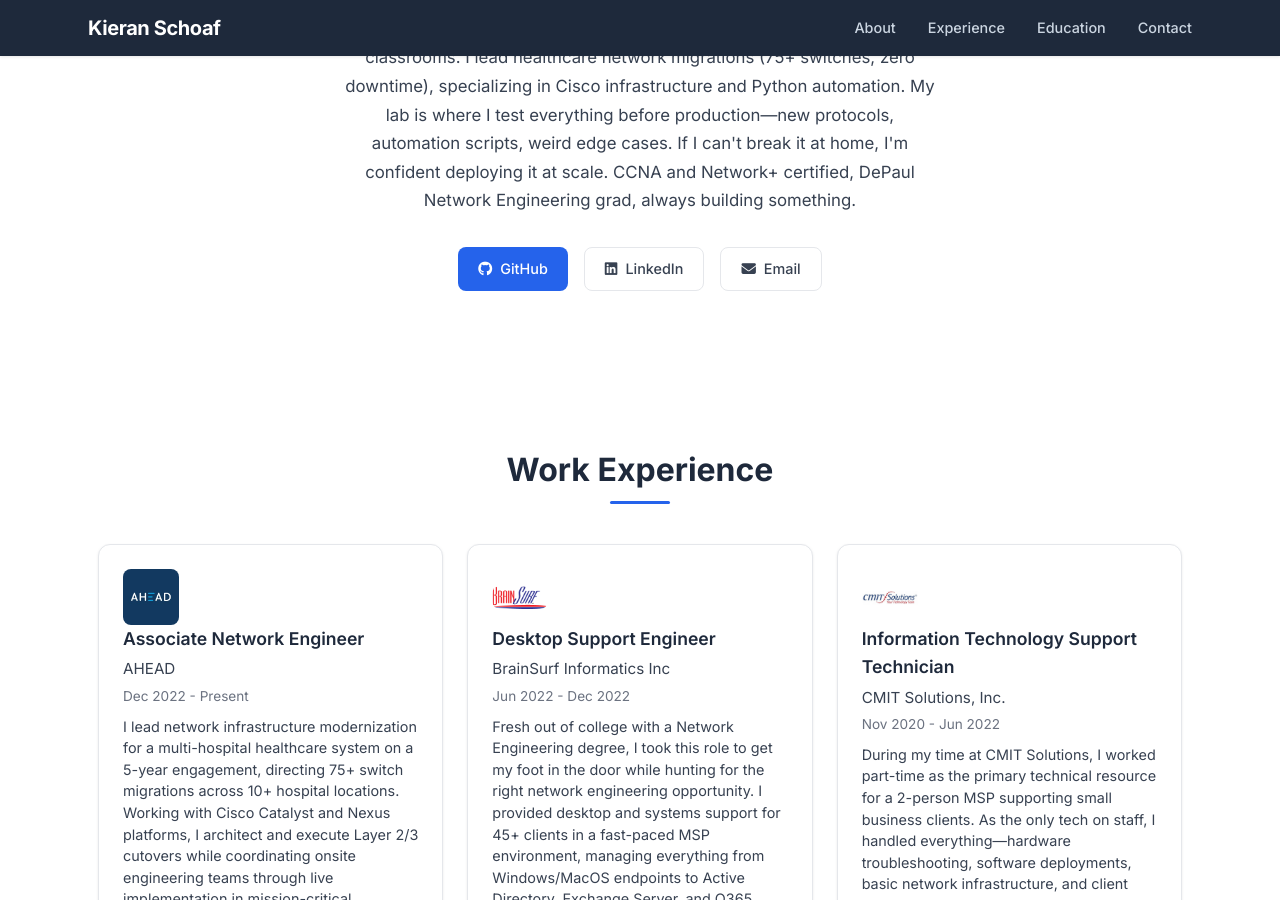
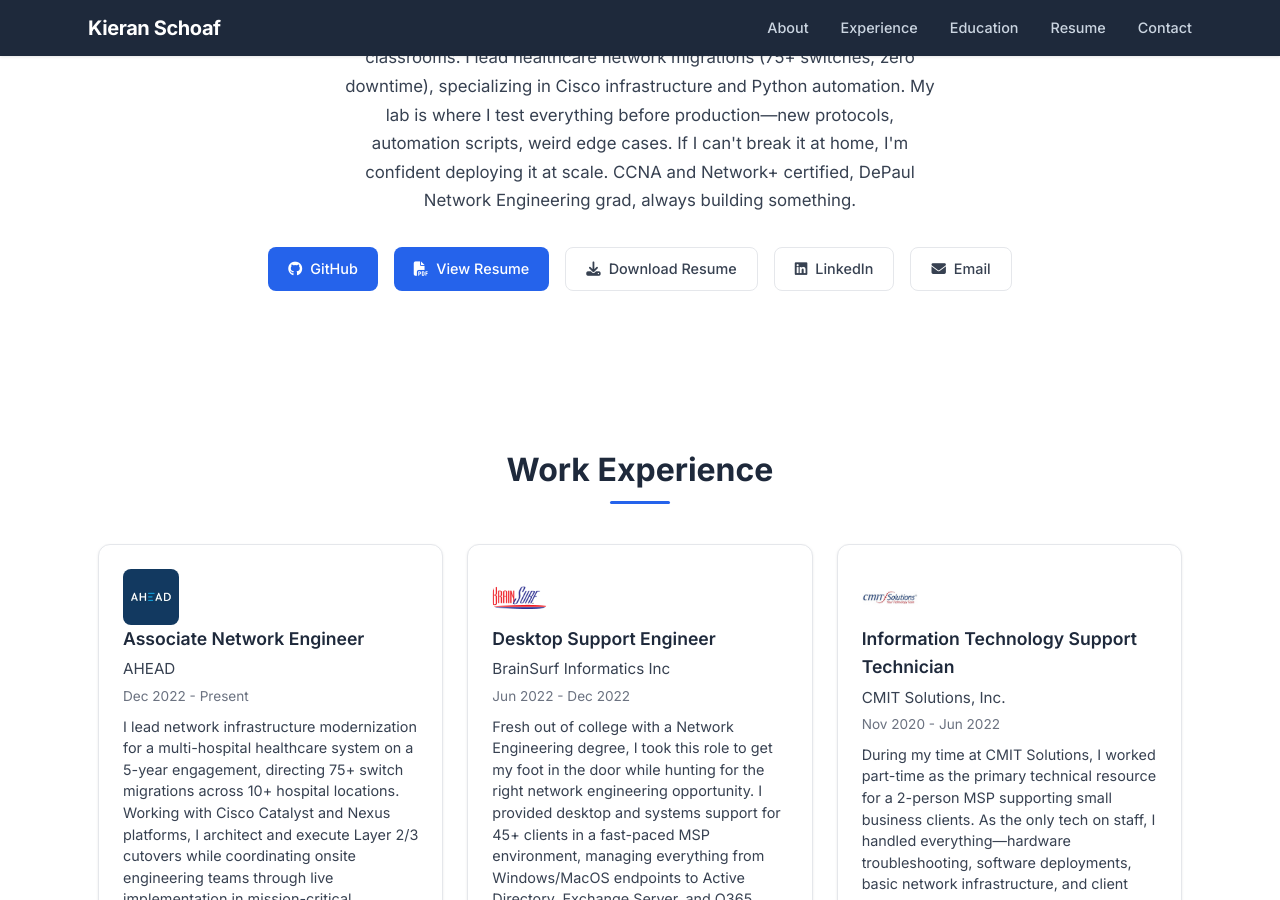
Before and after one commit to kischoaf/kischoaf.github.io, a Jekyll site: the page built from index.html, in a window 1280 px wide and 900 px high, scrolled down 452 px. Built offline with Jekyll 4.4.1, drawn with Linux system fonts in a browser that asks for light colours.

Commit message:
Add resume PDF links to nav and hero

```diff
--- a/_config.yml
+++ b/_config.yml
@@ -23,6 +23,8 @@
     url: "#experience"
   - title: Education
     url: "#education"
+  - title: Resume
+    url: "/assets/docs/Resume.pdf"
   - title: Contact
     url: "#contact"
 
--- a/_includes/hero.html
+++ b/_includes/hero.html
@@ -7,6 +7,12 @@
         <div class="hero-links">
             <a href="https://github.com/{{ site.github_username }}" class="btn-primary-custom" target="_blank" rel="noopener">
                 <i class="fab fa-github"></i> GitHub
+            </a>
+            <a href="{{ '/assets/docs/Resume.pdf' | relative_url }}" class="btn-primary-custom" target="_blank" rel="noopener">
+                <i class="fas fa-file-pdf"></i> View Resume
+            </a>
+            <a href="{{ '/assets/docs/Resume.pdf' | relative_url }}" class="btn-outline-custom" download>
+                <i class="fas fa-download"></i> Download Resume
             </a>
             {% if site.linkedin_username and site.linkedin_username != "" %}
             <a href="https://linkedin.com/in/{{ site.linkedin_username }}" class="btn-outline-custom" target="_blank" rel="noopener">
```
Also changed, not shown: 1 other file.
